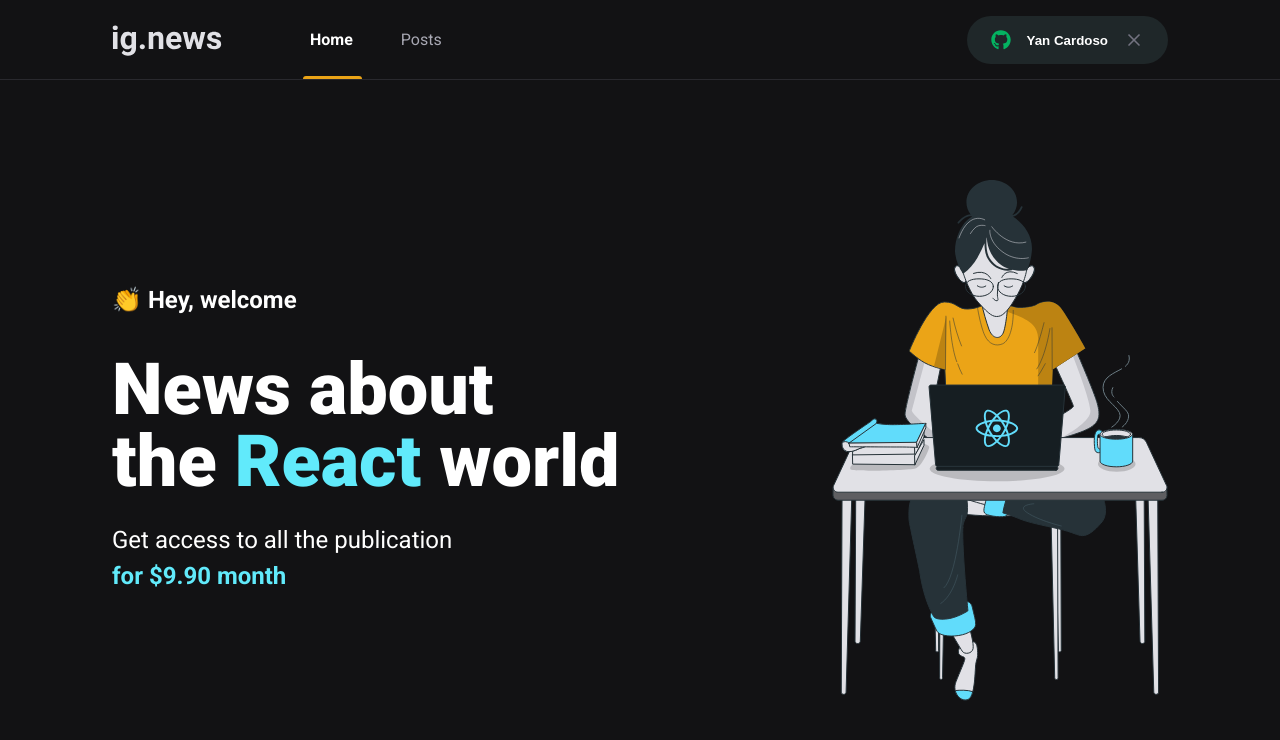
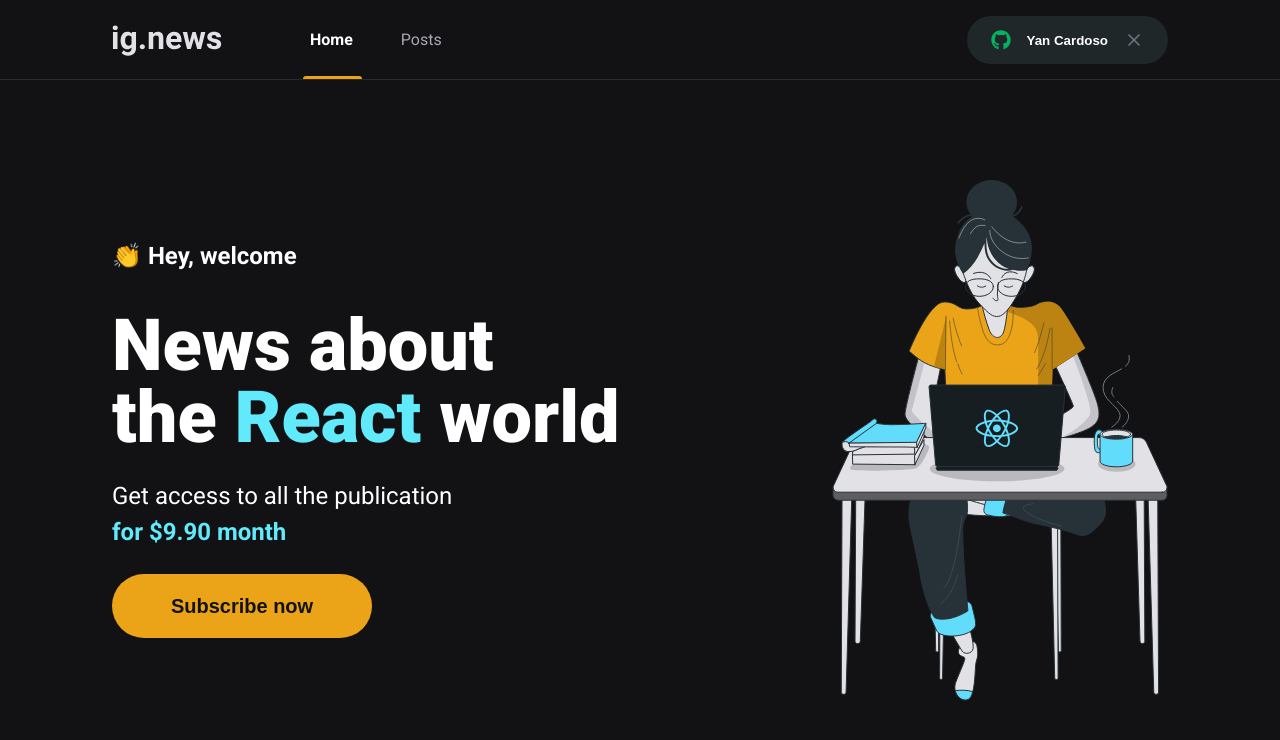
Before and after one commit to YanCardoso/ignews, a Next.js app: page / in a window 1280 px wide. Shown: the top 740 px of the page. Built offline with nearby package versions, Linux system fonts and the light colour scheme.

Commit message:
SubscribeButton

```diff
--- /dev/null
+++ b/src/components/SubscribeButton/index.tsx
@@ -0,0 +1,9 @@
+import styles from "./styles.module.scss";
+
+export function SubscribeButton() {
+  return (
+    <button type="button" className={styles.subscribeButton}>
+      Subscribe now
+    </button>
+  );
+}
--- /dev/null
+++ b/src/components/SubscribeButton/styles.module.scss
@@ -0,0 +1,20 @@
+.subscribeButton {
+  width: 260px;
+  height: 4rem;
+  border: 0;
+  border-radius: 2rem;
+  background: var(--yellow-500);
+  color: var(--gray-900);
+  font-size: 1.25rem;
+  font-weight: bold;
+
+  display: flex;
+  align-items: center;
+  justify-content: center;
+
+  transition: filter 0.2s ease-in-out;
+
+  &:hover {
+      filter: brightness(0.8);
+  }
+}
--- a/src/pages/home.module.scss
+++ b/src/pages/home.module.scss
@@ -38,4 +38,8 @@
       font-weight: bold;
     }
   }
+
+  button {
+    margin-top: 1.5rem;
+  }
 }
--- a/src/pages/index.tsx
+++ b/src/pages/index.tsx
@@ -1,4 +1,5 @@
 import Head from "next/head";
+import { SubscribeButton } from "../components/SubscribeButton";
 import styles from './home.module.scss';
 
 export default function Home() {
@@ -15,6 +16,7 @@ export default function Home() {
             Get access to all the publication <br />
             <span>for $9.90 month</span>
           </p>
+          <SubscribeButton />
         </section>
         <img src="/images/avatar.svg" alt="Code" />
       </main>
```
